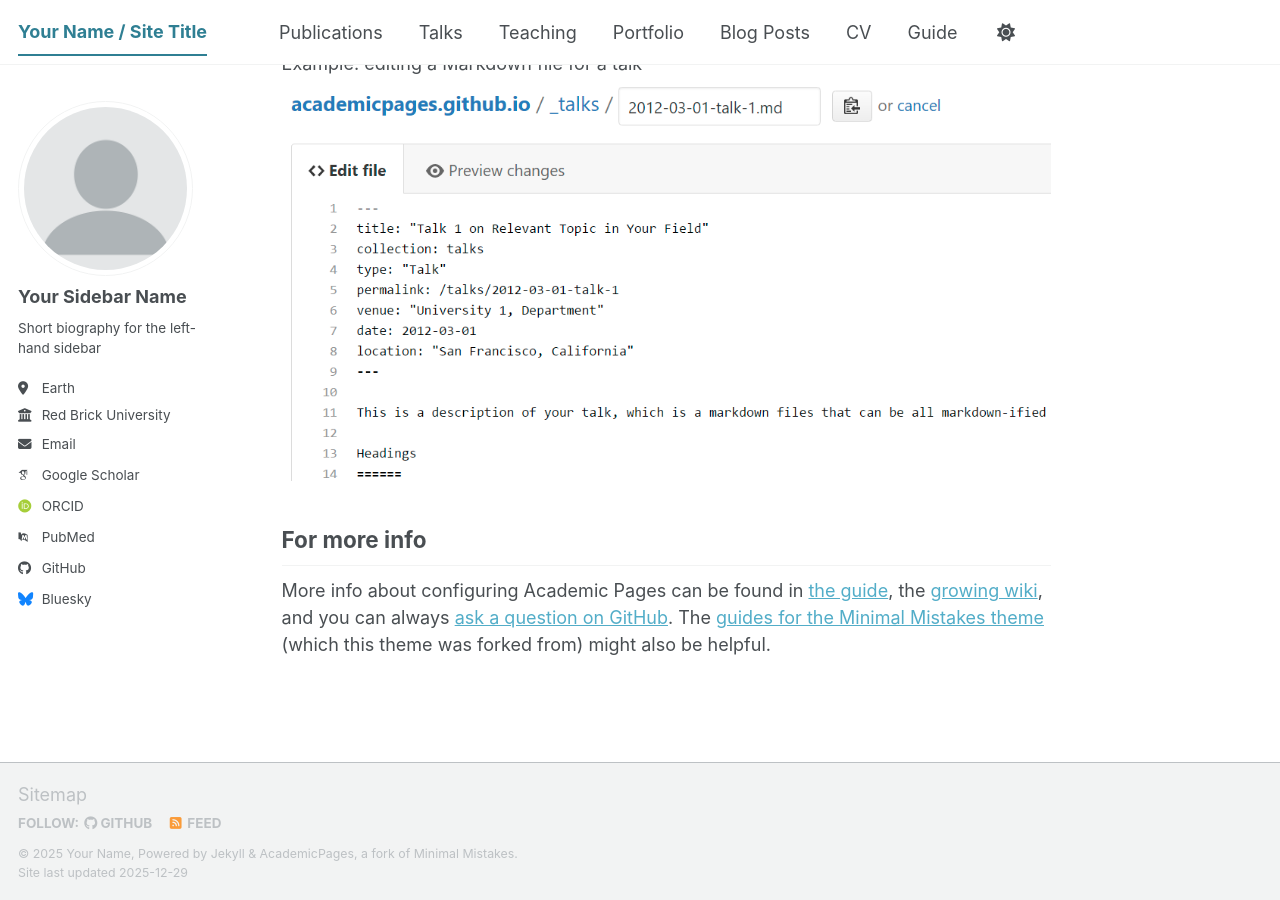
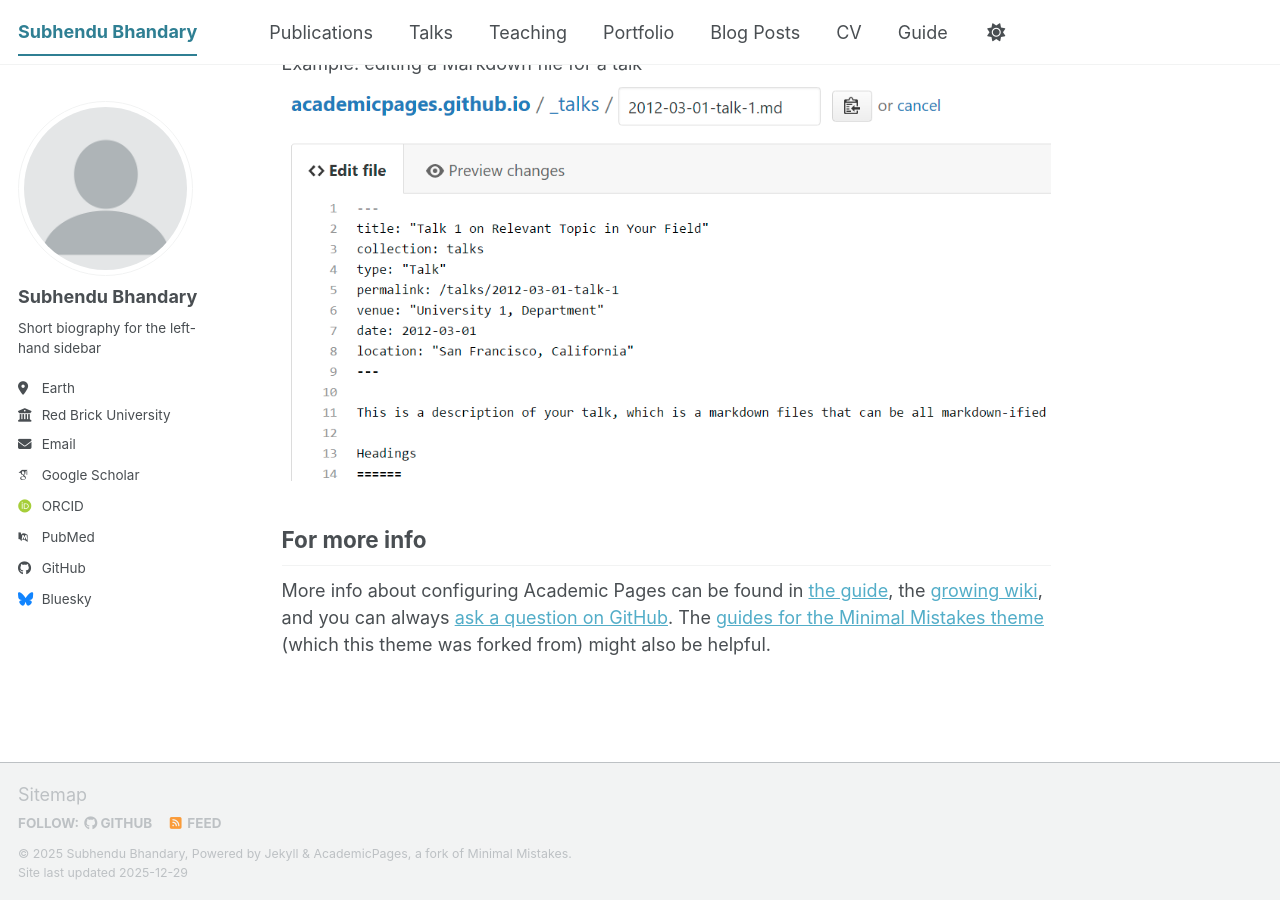
Before and after one commit to subhendu-math/subhendu-math.github.io, a Jekyll site: the page built from _pages/about.md, in a window 1280 px wide and 900 px high, scrolled down 2720 px. Built offline with Jekyll 4.4.1, drawn with Linux system fonts in a browser that asks for light colours; some web fonts are replaced; a script bundle is joined from its source files by our own code; library files that are not in the unit come from our copies.

Commit message:
Update site configuration with personal details

```diff
--- a/_config.yml
+++ b/_config.yml
@@ -9,14 +9,14 @@
 # Basic Site Settings
 locale                   : "en-US"
 site_theme               : "default" # The available themes options are "default", "air", "sunrise", "mint", "dirt" and "contrast"
-title                    : "Your Name / Site Title"
+title                    : "Subhendu Bhandary"
 title_separator          : "-"
-name                     : &name "Your Name"
-description              : &description "Your Name's academic portfolio"   # Update this with a general description of your site, this is the default if not overridden by a page
-url                      : https://academicpages.github.io # The base hostname & protocol for your site e.g. "https://[your GitHub username].github.io",
+name                     : &name "Subhendu Bhandary"
+description              : &description "Postdoctoral Researcher at TU Dresden"   # Update this with a general description of your site, this is the default if not overridden by a page
+url                      : https://subhendu-math.github.io # The base hostname & protocol for your site e.g. "https://[your GitHub username].github.io",
                                                            # or if you already have some other page hosted on Github then use "https://[your GitHub username].github.io/[Your Repo Name]"
 baseurl                  : "" # the subpath of your site, e.g. "/blog"
-repository               : "academicpages/academicpages.github.io"
+repository               : "subhendu-math.github.io"
 
 # Site Author - The following control what appear as part of the author content on the side bar.
 #               If a field is blank the icon and link will not appear, otherwise it will be shown.
@@ -24,7 +24,7 @@
 author:
   # Biographic information
   avatar           : "profile.png"
-  name             : "Your Sidebar Name"
+  name             : "Subhendu Bhandary"
   pronouns         : # example: "she/her"
   bio              : "Short biography for the left-hand sidebar"
   location         : "Earth"
```
